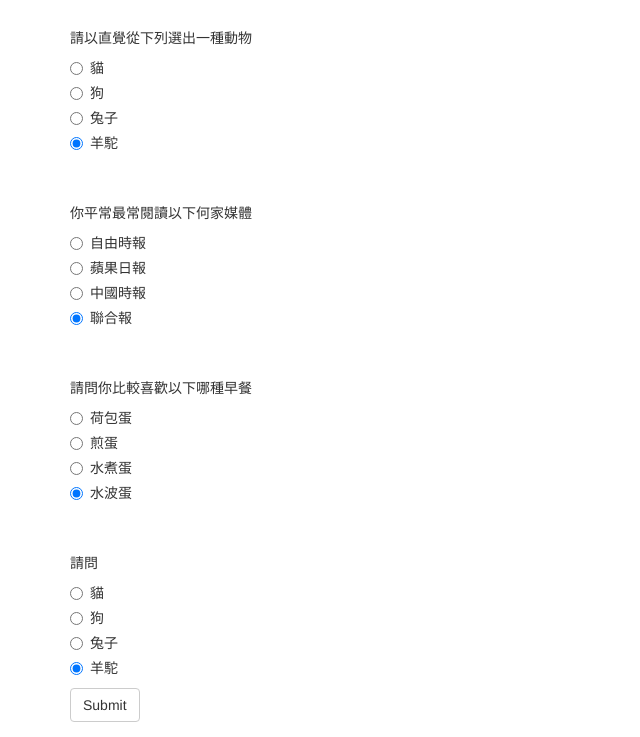
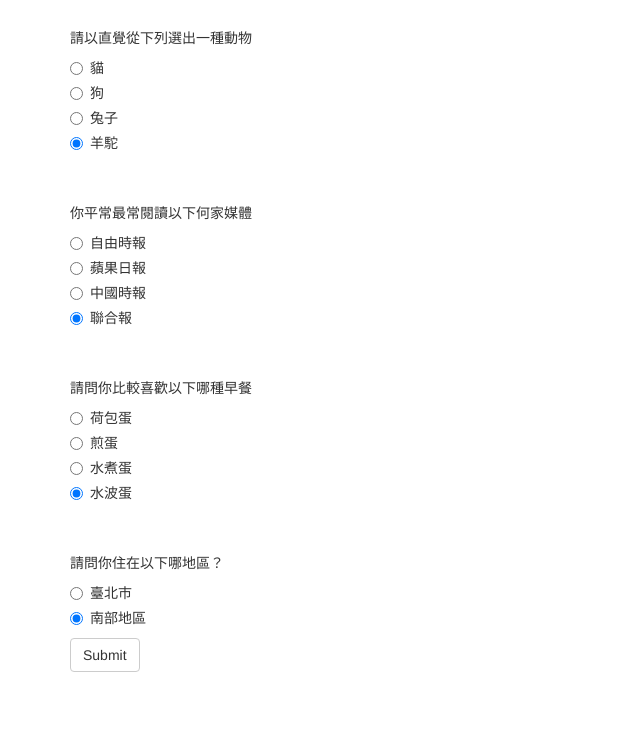
Before and after one commit to vansonlin/StratosphereEnhancer, a plain HTML site: page question.html in a window 1280 px wide. Shown: the part 75-812 px from the top of the page, without its empty margins (0-640 px from the left). Drawn offline with nearby package versions, Linux system fonts and the light colour scheme.

Commit message:
modified question

```diff
--- a/question.html
+++ b/question.html
@@ -100,20 +100,20 @@
     </div> <!-- end form group -->
 
     <div class="form-group question">
-      <p>請問</p>
+      <p>請問你住在以下哪地區？</p>
       <div class="radio">
         <label>
 	    <input type="radio" name="optionsRadios3" id="optionsRadios1" value="option1" checked>
-            貓
+            臺北市
         </label>
       </div>
       <div class="radio">
         <label>
 	    <input type="radio" name="optionsRadios3" id="optionsRadios1" value="option1" checked>
-            狗
+            南部地區
         </label>
       </div>
-      <div class="radio">
+      <!-- <div class="radio">
         <label>
 	    <input type="radio" name="optionsRadios3" id="optionsRadios1" value="option1" checked>
             兔子
@@ -124,7 +124,7 @@
 	    <input type="radio" name="optionsRadios3" id="optionsRadios1" value="option1" checked>
             羊駝
         </label>
-      </div>
+      </div> -->
   <button class="btn btn-default" onclick="retrieve_data()">Submit</button>
 
   <script>
```
